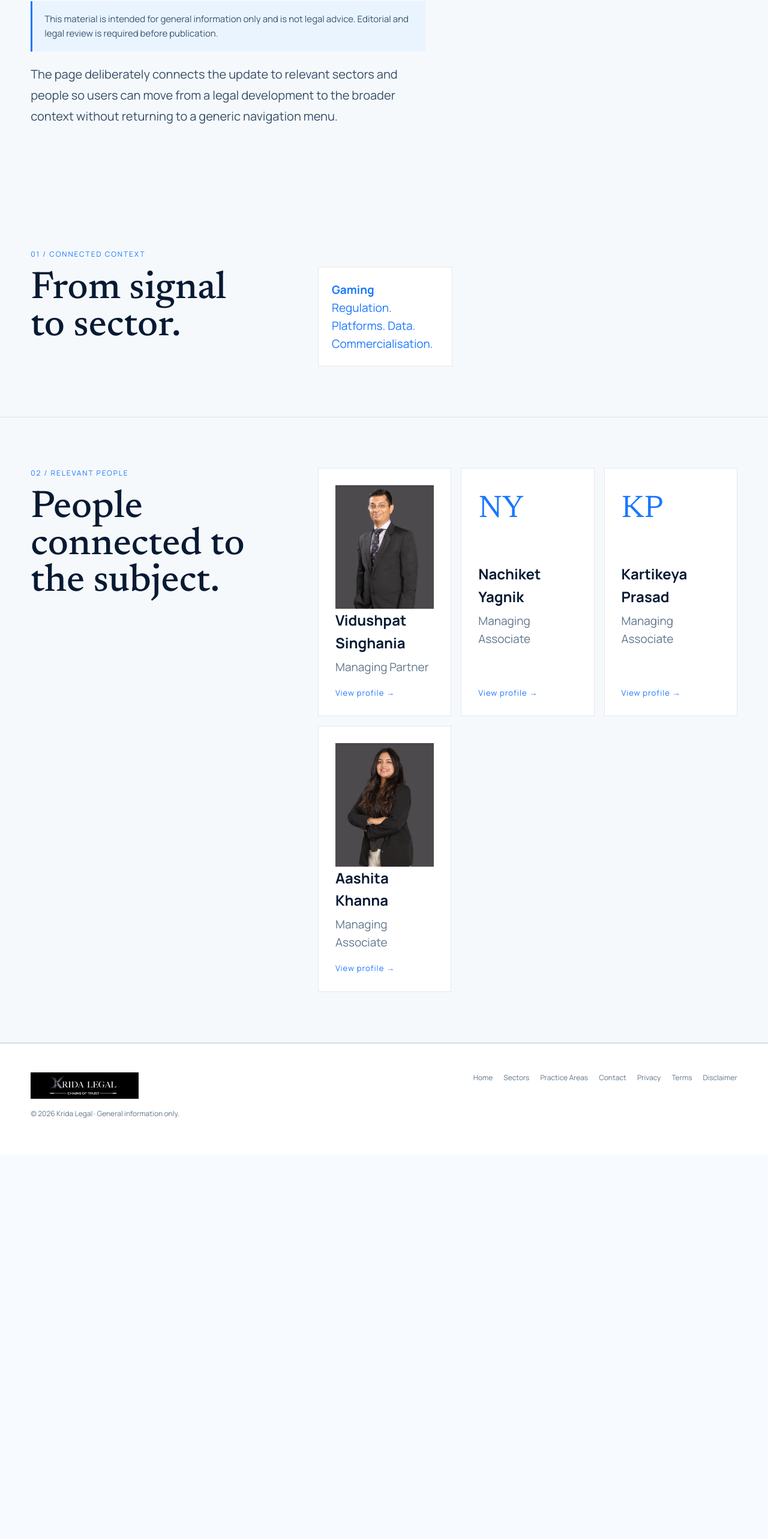
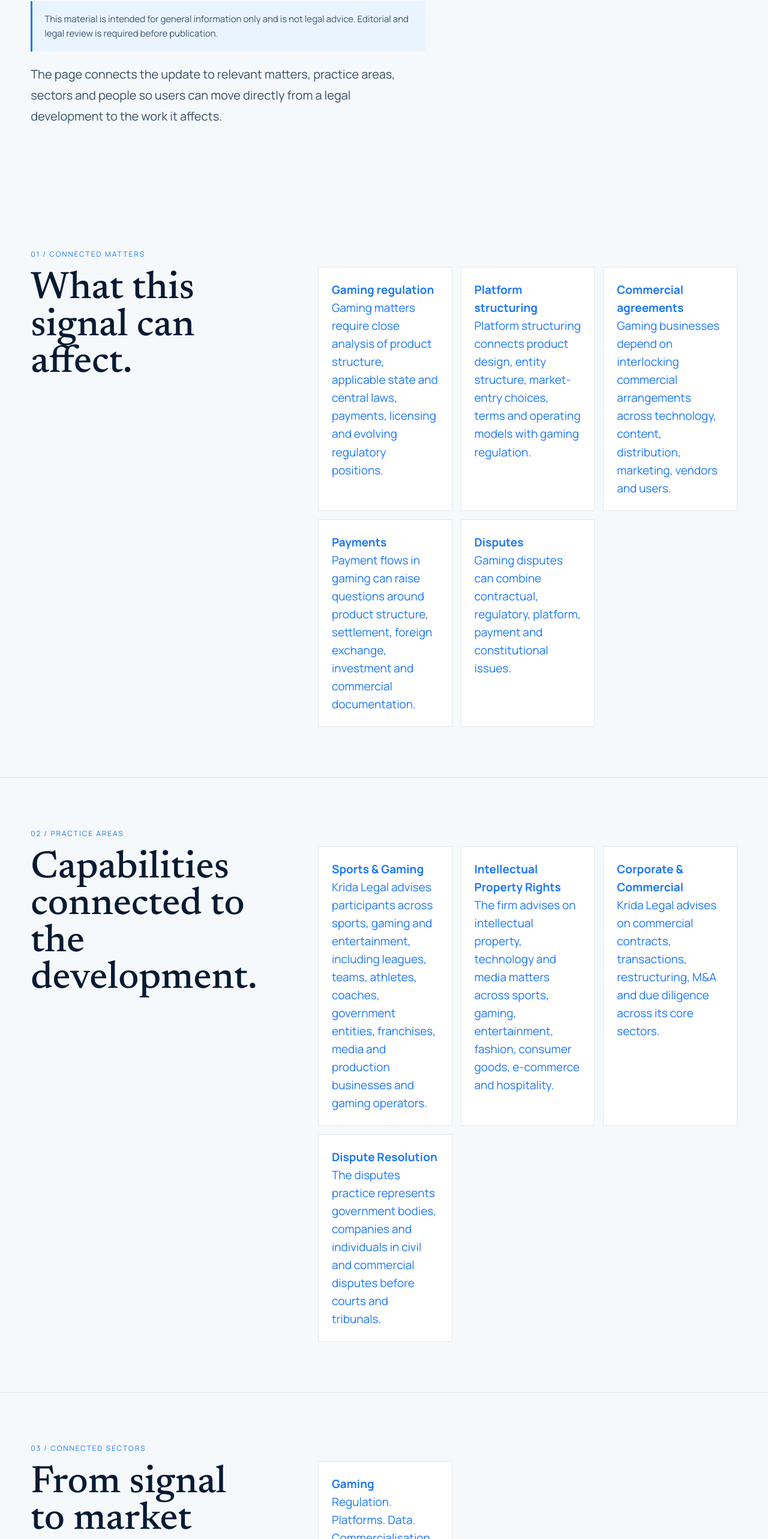
Before and after one commit to gthawani-del/ProjectKR, a Next.js app: page /insights/gaming-rules in a window 1280 px wide. Shown: the part 1266-3832 px from the top of the page at 60% size. Before the commit the page ends 3191 px from the top, so only its background shows below. Built offline with nearby package versions, Linux system fonts and the light colour scheme.

Commit message:
Connect insights to matters practices sectors and people

```diff
--- a/app/insights/[id]/page.tsx
+++ b/app/insights/[id]/page.tsx
@@ -3,6 +3,7 @@ import Link from 'next/link';
 import { notFound } from 'next/navigation';
 import InternalShell from '@/components/InternalShell';
 import { lawyers, sectors, signals } from '@/data/siteData';
+import { matters, practices } from '@/data/contentData';
 import { insightImages, peopleImages } from '@/data/imageAssets';
 
 export function generateStaticParams() {
@@ -15,7 +16,12 @@ export default async function InsightPage({ params }: { params: Promise<{ id: st
   if (!signal) notFound();
 
   const relatedSectors = sectors.filter((sector) => sector.signalIds.includes(signal.id));
-  const relatedLawyers = lawyers.filter((lawyer) => relatedSectors.some((sector) => sector.lawyerIds.includes(lawyer.id)));
+  const relatedSectorIds = relatedSectors.map((sector) => sector.id);
+  const relatedMatters = matters.filter((matter) => relatedSectorIds.includes(matter.sectorId));
+  const practiceIds = [...new Set(relatedMatters.flatMap((matter) => matter.practiceIds))];
+  const lawyerIds = [...new Set(relatedMatters.flatMap((matter) => matter.lawyerIds))];
+  const relatedPractices = practices.filter((practice) => practiceIds.includes(practice.id));
+  const relatedLawyers = lawyers.filter((lawyer) => lawyerIds.includes(lawyer.id));
 
   return (
     <InternalShell>
@@ -30,20 +36,34 @@ export default async function InsightPage({ params }: { params: Promise<{ id: st
         <article className="article-body">
           <p>This page is the editorial detail template for Krida Legal’s Regulatory Radar. The final published version should contain a concise, lawyer-reviewed explanation of what changed, why it matters and the primary official source.</p>
           <div className="article-note">This material is intended for general information only and is not legal advice. Editorial and legal review is required before publication.</div>
-          <p>The page deliberately connects the update to relevant sectors and people so users can move from a legal development to the broader context without returning to a generic navigation menu.</p>
+          <p>The page connects the update to relevant matters, practice areas, sectors and people so users can move directly from a legal development to the work it affects.</p>
         </article>
 
         <section className="internal-section">
           <div className="section-grid">
-            <div><div className="section-label">01 / Connected context</div><h2>From signal to sector.</h2></div>
+            <div><div className="section-label">01 / Connected matters</div><h2>What this signal can affect.</h2></div>
+            <div className="related-links">{relatedMatters.map((matter)=><Link href={`/matters/${matter.id}`} key={matter.id}><strong>{matter.name}</strong><br/><span>{matter.intro}</span></Link>)}</div>
+          </div>
+        </section>
+
+        <section className="internal-section">
+          <div className="section-grid">
+            <div><div className="section-label">02 / Practice Areas</div><h2>Capabilities connected to the development.</h2></div>
+            <div className="related-links">{relatedPractices.map((practice)=><Link href={`/practices/${practice.id}`} key={practice.id}><strong>{practice.name}</strong><br/><span>{practice.summary}</span></Link>)}</div>
+          </div>
+        </section>
+
+        <section className="internal-section">
+          <div className="section-grid">
+            <div><div className="section-label">03 / Connected sectors</div><h2>From signal to market context.</h2></div>
             <div className="related-links">{relatedSectors.map((sector) => <Link href={`/sector/${sector.id}`} key={sector.id}><strong>{sector.name}</strong><br/><span>{sector.strapline}</span></Link>)}</div>
           </div>
         </section>
 
         <section className="internal-section">
           <div className="section-grid">
-            <div><div className="section-label">02 / Relevant people</div><h2>People connected to the subject.</h2></div>
-            <div className="people-context">{relatedLawyers.map((lawyer) => <article className="person-node" key={lawyer.id}>{peopleImages[lawyer.id]?<div className="lawyerPortrait"><Image src={peopleImages[lawyer.id]} alt={lawyer.name} fill sizes="(max-width: 768px) 88vw, 28vw" /></div>:<div className="initials">{lawyer.initials}</div>}<h3>{lawyer.name}</h3><p>{lawyer.role}</p><Link href={`/people/${lawyer.id}`}>View profile →</Link></article>)}</div>
+            <div><div className="section-label">04 / Relevant people</div><h2>People connected to the subject.</h2></div>
+            <div className="people-context">{relatedLawyers.map((lawyer) => <article className="person-node" key={lawyer.id}>{peopleImages[lawyer.id]?<div className="lawyerPortrait"><Image src={peopleImages[lawyer.id]} alt={lawyer.name} fill sizes="(max-width: 768px) 88vw, 28vw" /></div>:<div className="initials">{lawyer.initials}</div>}<h3>{lawyer.name}</h3><p>{lawyer.role}</p><div className="tag-list">{relatedMatters.filter((matter)=>matter.lawyerIds.includes(lawyer.id)).slice(0,3).map((matter)=><Link className="tag" href={`/matters/${matter.id}`} key={matter.id}>{matter.name}</Link>)}</div><Link href={`/people/${lawyer.id}`}>View profile →</Link></article>)}</div>
           </div>
         </section>
       </main>
```
